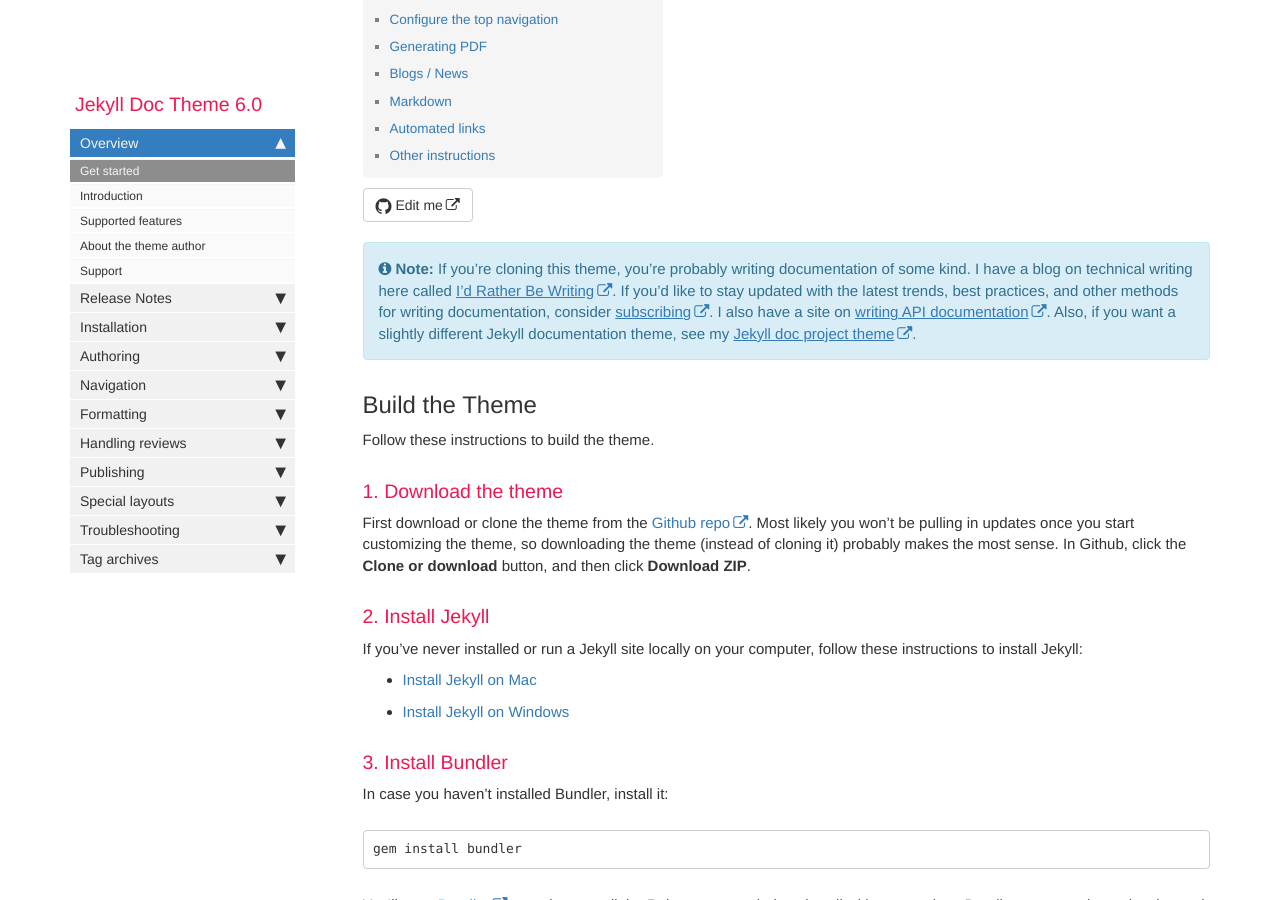
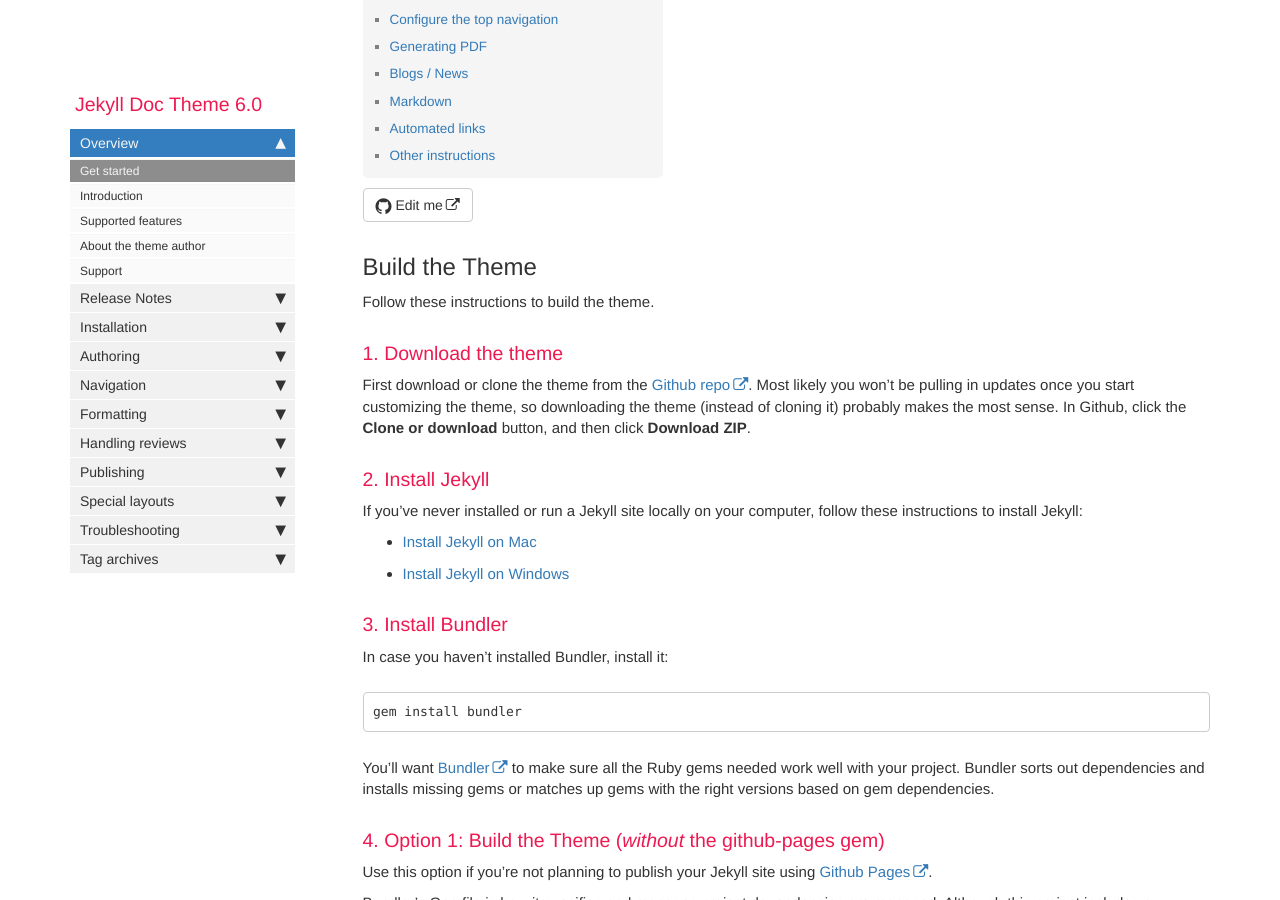
Before and after one commit to jsailo/kbase, a Jekyll site: the page built from index.md, in a window 1280 px wide and 900 px high, scrolled down 701 px. Built offline with Jekyll 4.4.1, drawn with Linux system fonts in a browser that asks for light colours; nearby versions of some CDN libraries; comment, search, counter and statistics services are not loaded; part of the change alters nothing that is shown.

```diff
--- a/index.md
+++ b/index.md
@@ -6,8 +6,6 @@ sidebar: mydoc_sidebar
 permalink: index.html
 summary: I'm a technical writer offering technical writing experience of over 13 years in the IT industry with writing documentation for domains ranging from RPA, ATM/POS transactions management, ERP, CRM, technical authoring and content management software, enterprise mobile applications, guest facing technologies applications, and embedded systems.
 ---
-
-{% include note.html content="If you're cloning this theme, you're probably writing documentation of some kind. I have a blog on technical writing here called <a alt='technical writing blog' href='http://idratherbewriting.com'>I'd Rather Be Writing</a>. If you'd like to stay updated with the latest trends, best practices, and other methods for writing documentation, consider <a href='https://tinyletter.com/tomjoht'>subscribing</a>. I also have a site on <a href='http://idratherbewriting.com/learnapidoc'>writing API documentation</a>. Also, if you want a slightly different Jekyll documentation theme, see my <a href='https://github.com/amzn/jekyll-doc-project'>Jekyll doc project theme</a>." %}
 
 ## Build the Theme
 
```
